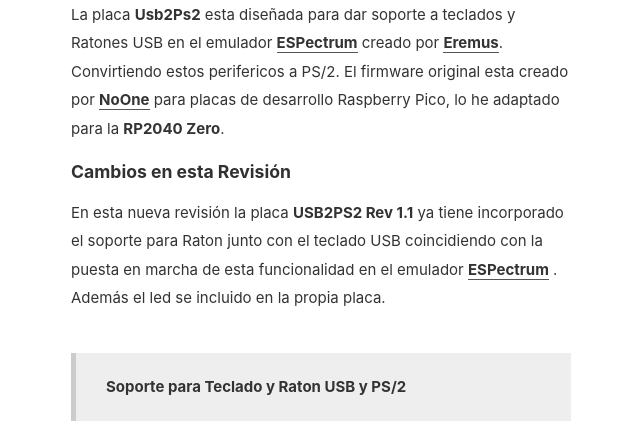
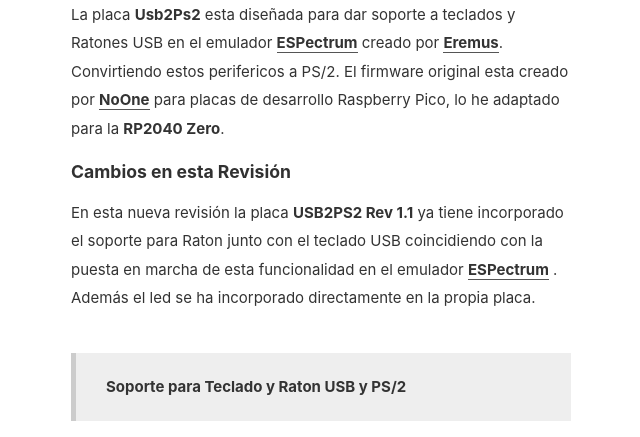
Before and after one commit to destroyer-dcf/destroyer-dcf.github.io, a Jekyll site: the page built from _posts/2024-11-30-usb2ps2-rev-1.1.md, in a window 1280 px wide and 900 px high, scrolled down 317 px, cut to the strip 0-437 px from the top of the window. Shown: the whole strip, without its empty margins (319-959 px from the left). Built offline with Jekyll 4.4.1, drawn with Linux system fonts in a browser that asks for light colours.

Commit message:
add Usb2Ps2 Rev 1.1

```diff
--- a/_posts/2024-11-30-usb2ps2-rev-1.1.md
+++ b/_posts/2024-11-30-usb2ps2-rev-1.1.md
@@ -6,7 +6,7 @@
 La placa **Usb2Ps2** esta diseñada para dar soporte a teclados y Ratones USB en el emulador **[ESPectrum](https://github.com/EremusOne/ESPectrum)** creado por **[Eremus](https://github.com/EremusOne)**. Convirtiendo estos perifericos a PS/2. El firmware original esta creado por **[NoOne](https://github.com/No0ne/ps2x2pico)** para placas de desarrollo Raspberry Pico, lo he adaptado para la **RP2040 Zero**.
 
 ##### Cambios en esta Revisión
-En esta nueva revisión la placa **USB2PS2 Rev 1.1** ya tiene incorporado el soporte para Raton  junto con el teclado USB coincidiendo con la puesta en marcha de esta funcionalidad en el emulador **[ESPectrum](https://github.com/EremusOne/ESPectrum)** . Además el led se incluido en la propia placa.
+En esta nueva revisión la placa **USB2PS2 Rev 1.1** ya tiene incorporado el soporte para Raton  junto con el teclado USB coincidiendo con la puesta en marcha de esta funcionalidad en el emulador **[ESPectrum](https://github.com/EremusOne/ESPectrum)** . Además el led se ha incorporado directamente en la propia placa.
 
 > **Soporte para Teclado y Raton USB y PS/2**
 
```
